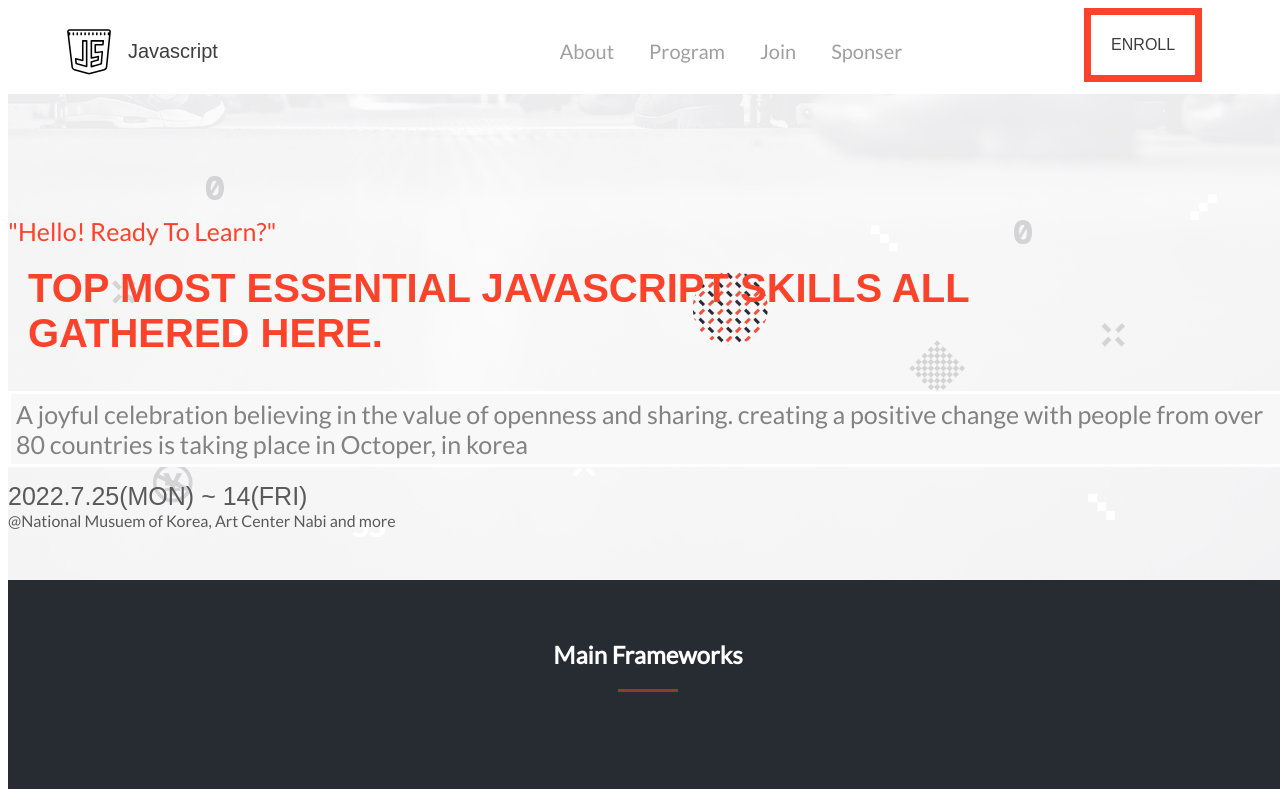
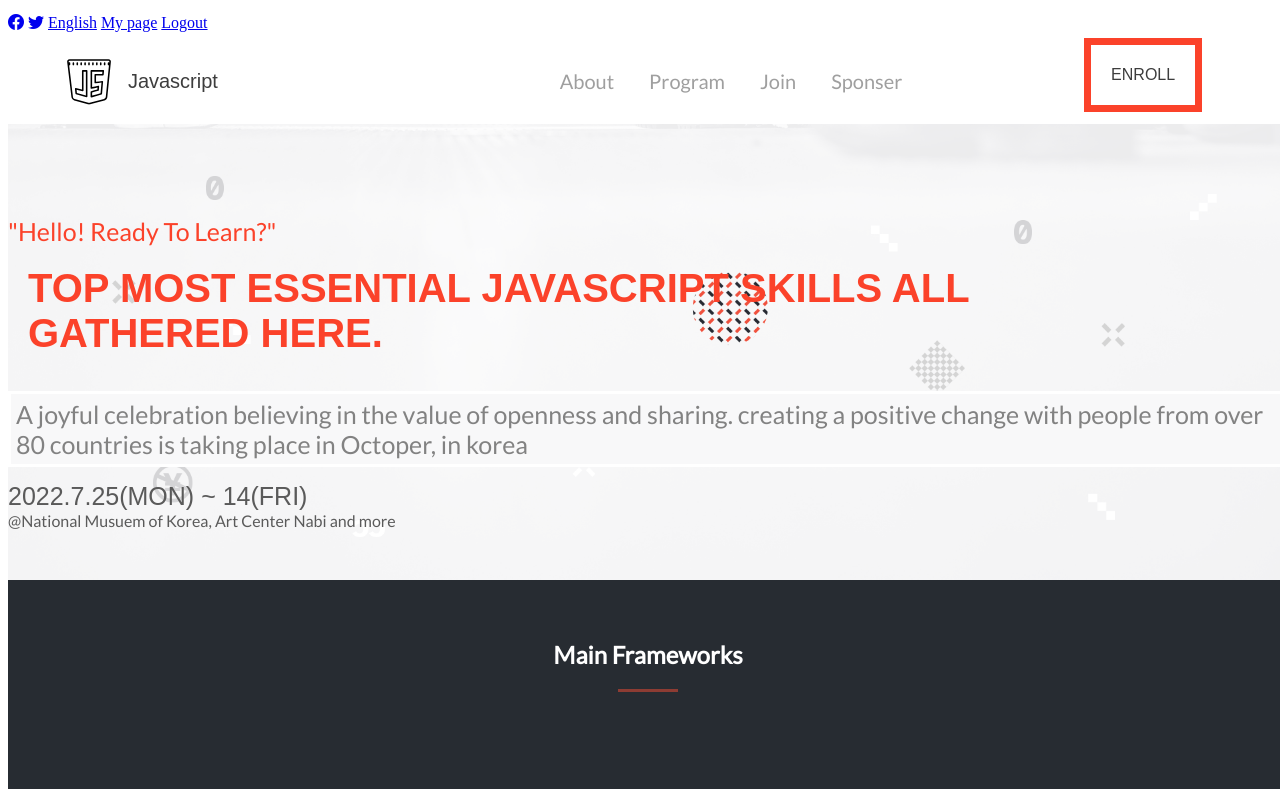
Before and after one commit to CakeInTech/Capstone-Project-1, a plain HTML site: page index.html in a window 1280 px wide. Shown: the top 789 px of the page. Drawn offline with nearby package versions, Linux system fonts and the light colour scheme; a web font is replaced by a local one.

Commit message:
Update index.html

```diff
--- a/index.html
+++ b/index.html
@@ -16,6 +16,7 @@
     <link href="https://fonts.googleapis.com/css2?family=Lato:ital,wght@0,300;0,400;1,300&display=swap"
         rel="stylesheet">
     <link rel="stylesheet" href="https://cdnjs.cloudflare.com/ajax/libs/font-awesome/6.1.1/css/all.min.css">
+    <link rel="stylesheet" href="https://cdn.jsdelivr.net/npm/bootstrap-icons@1.3.0/font/bootstrap-icons.css">
     <title>JavaScript Courses</title>
     <style>
         @import url('http://fonts.cdnfonts.com/css/cocogoose');
@@ -25,6 +26,15 @@
 
 <body>
     <header>
+        <nav class="mininav">
+            <div>
+                <a href="#"><i class="bi bi-facebook"></i></a>
+                <a href="#"><i class="bi bi-twitter"></i></a>
+                <a href="#">English</a>
+                <a href="#">My page</a>
+                <a href="#">Logout</a>
+            </div>
+        </nav>
         <nav class="mobile-version">
             <div class="menu-cn">
                 <img class="logo" src="images/javascript.png" alt="">
```
